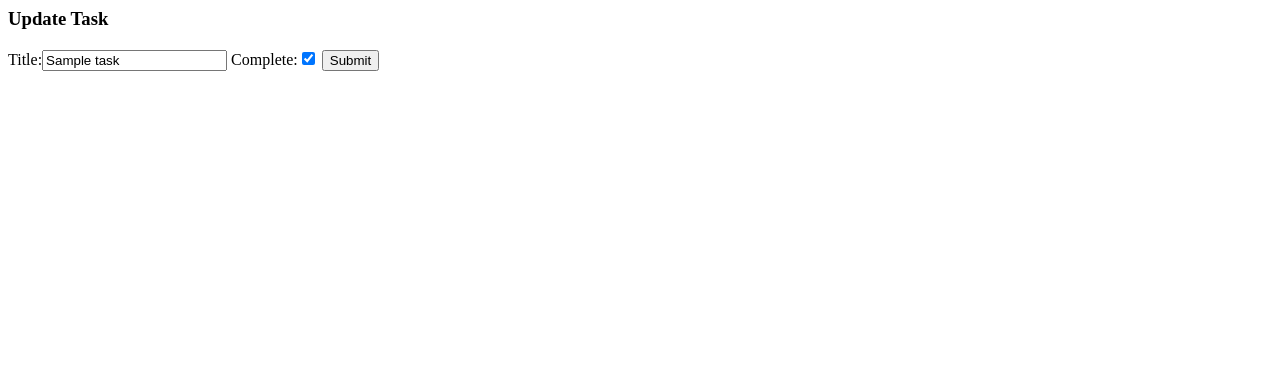
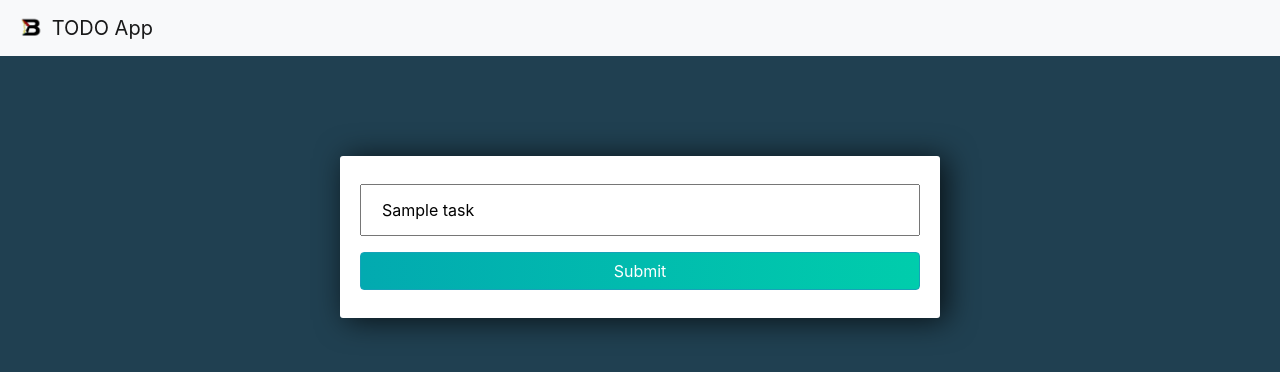
Before and after one commit to bermylle/TODO_Django, a Django app: page /update_task/1/ in a window 1280 px wide. Shown: the top 372 px of the page. Run offline with Django 3.2, Linux system fonts and the light colour scheme; tables that the repository leaves empty hold one stand-in row (values such as "Sample post"); some libraries are stand-ins or nearby versions.

Commit message:
template inheritance implemented

```diff
--- /dev/null
+++ b/todo/tasks/templates/tasks/main.html
@@ -0,0 +1,23 @@
+{% load static %}
+<!DOCTYPE html>
+<html>
+
+<head>
+    <title>TODO </title>
+    <link rel="stylesheet" href="https://stackpath.bootstrapcdn.com/bootstrap/4.3.1/css/bootstrap.min.css" integrity="sha384-ggOyR0iXCbMQv3Xipma34MD+dH/1fQ784/j6cY/iJTQUOhcWr7x9JvoRxT2MZw1T" crossorigin="anonymous">
+
+    <link rel="stylesheet" type="text/css" href="{% static '/css/style.css' %}">
+</head>
+
+<body>
+
+ {% include 'tasks/navbar.html' %}
+
+    {% block content %} {% endblock content %}
+
+</body>
+<script src="https://code.jquery.com/jquery-3.2.1.slim.min.js" integrity="sha384-KJ3o2DKtIkvYIK3UENzmM7KCkRr/rE9/Qpg6aAZGJwFDMVNA/GpGFF93hXpG5KkN" crossorigin="anonymous"></script>
+<script src="https://cdnjs.cloudflare.com/ajax/libs/popper.js/1.12.9/umd/popper.min.js" integrity="sha384-ApNbgh9B+Y1QKtv3Rn7W3mgPxhU9K/ScQsAP7hUibX39j7fakFPskvXusvfa0b4Q" crossorigin="anonymous"></script>
+<script src="https://maxcdn.bootstrapcdn.com/bootstrap/4.0.0/js/bootstrap.min.js" integrity="sha384-JZR6Spejh4U02d8jOt6vLEHfe/JQGiRRSQQxSfFWpi1MquVdAyjUar5+76PVCmYl" crossorigin="anonymous"></script>
+
+</html>
--- /dev/null
+++ b/todo/tasks/templates/tasks/navbar.html
@@ -0,0 +1,7 @@
+{% load static %}
+<nav class="navbar navbar-light bg-light">
+  <a class="navbar-brand" href="#">
+    <img src="{% static '/images/b.png' %}" width="30" height="30" class="d-inline-block align-top" alt="">
+    TODO App
+  </a>
+</nav>
--- a/todo/tasks/templates/tasks/update_task.html
+++ b/todo/tasks/templates/tasks/update_task.html
@@ -1,7 +1,11 @@
-<h3>Update Task</h3>
-<form method="POST" action="">
-	{% csrf_token %}
-	{{form}}
-	<input type="submit" name="Update Task">
+ {% include 'tasks/main.html' %}
 
-</form>
+ <div class="center-column boxbody">
+
+        <form method="POST" action="" >
+            {% csrf_token %} {{form.title}}
+            <input class="btn btn-info submit" type="submit" name="Update Task" >
+        </form>
+
+
+ </div>
```
Also changed, not shown: todo/tasks/templates/tasks/list.html (+3 -24 lines), todo/db.sqlite3.
